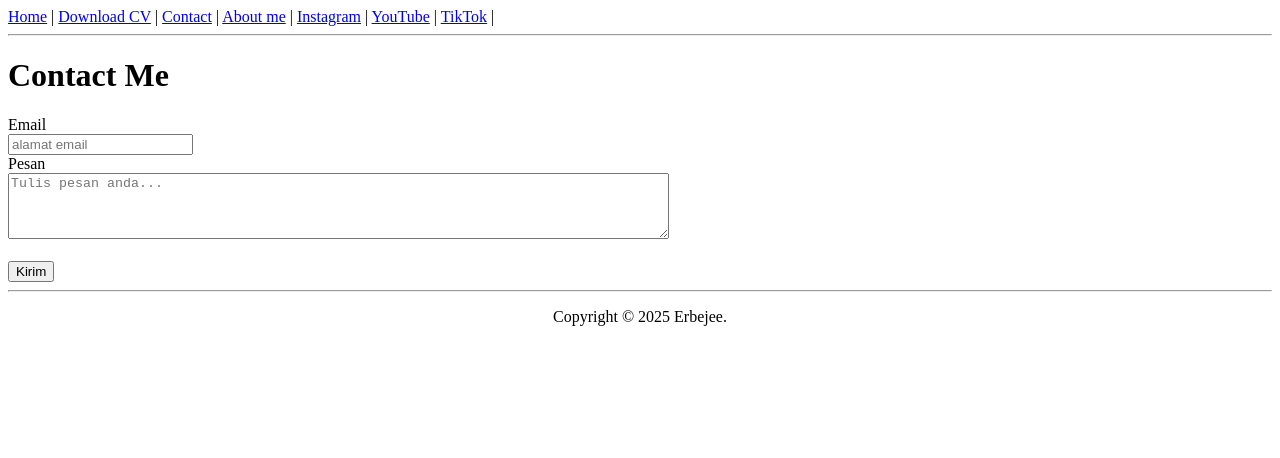
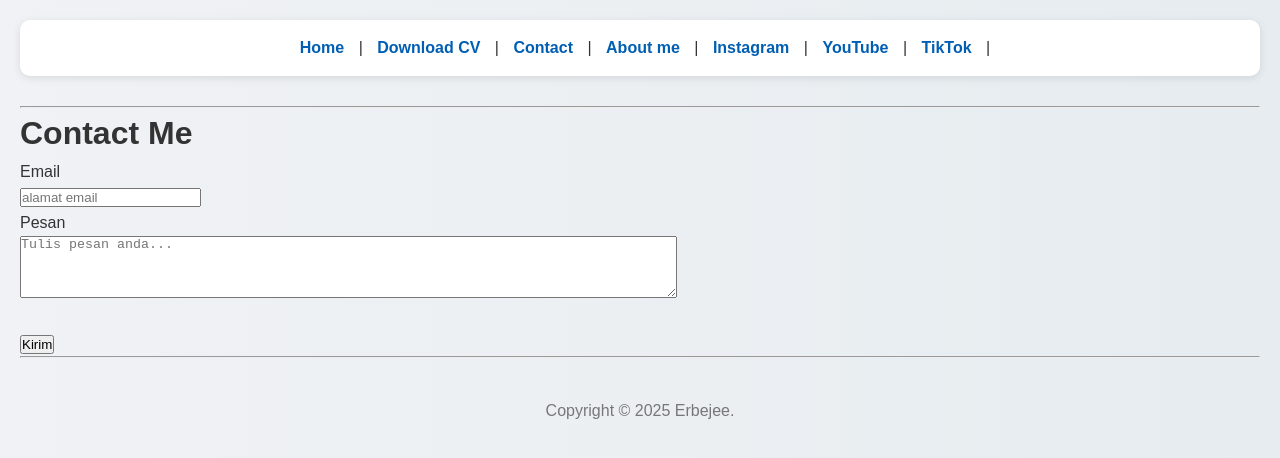
Before and after one commit to erbejee/web, a plain HTML site: page contact.html in a window 1280 px wide. Drawn offline with Linux system fonts and the light colour scheme.

Commit message:
Update contact.html

```diff
--- a/contact.html
+++ b/contact.html
@@ -1,6 +1,46 @@
 <!DOCTYPE html>
 <html lang="en">
+<style>
+        * {
+       margin: 0;
+       padding: 0;
+       box-sizing: border-box;
+   }
 
+   body {
+       font-family: Poppins, sans-serif;
+       background: linear-gradient(to right, #f0f2f5, #e6ecf0);
+       color: #333;
+       line-height: 1.6;
+       padding: 20px;
+   }
+
+   nav {
+       background: #ffffff;
+       padding: 15px;
+       text-align: center;
+       border-radius: 10px;
+       box-shadow: 0 2px 8px rgba(0,0,0,0.1);
+       margin-bottom: 30px;
+   }
+
+   nav a {
+       color: #005eb3;
+       margin: 0 10px;
+       text-decoration: none;
+       font-weight: 600;
+       transition: color 0.3s;
+   }
+
+   nav a:hover {
+       color: #ff6600;
+   }
+
+   footer {
+       margin-top: 40px;
+       color: #777;
+   }
+   </style>
 <head>
     <meta charset="UTF-8">
     <meta name="viewport" content="width=device-width, initial-scale=1.0">
```
